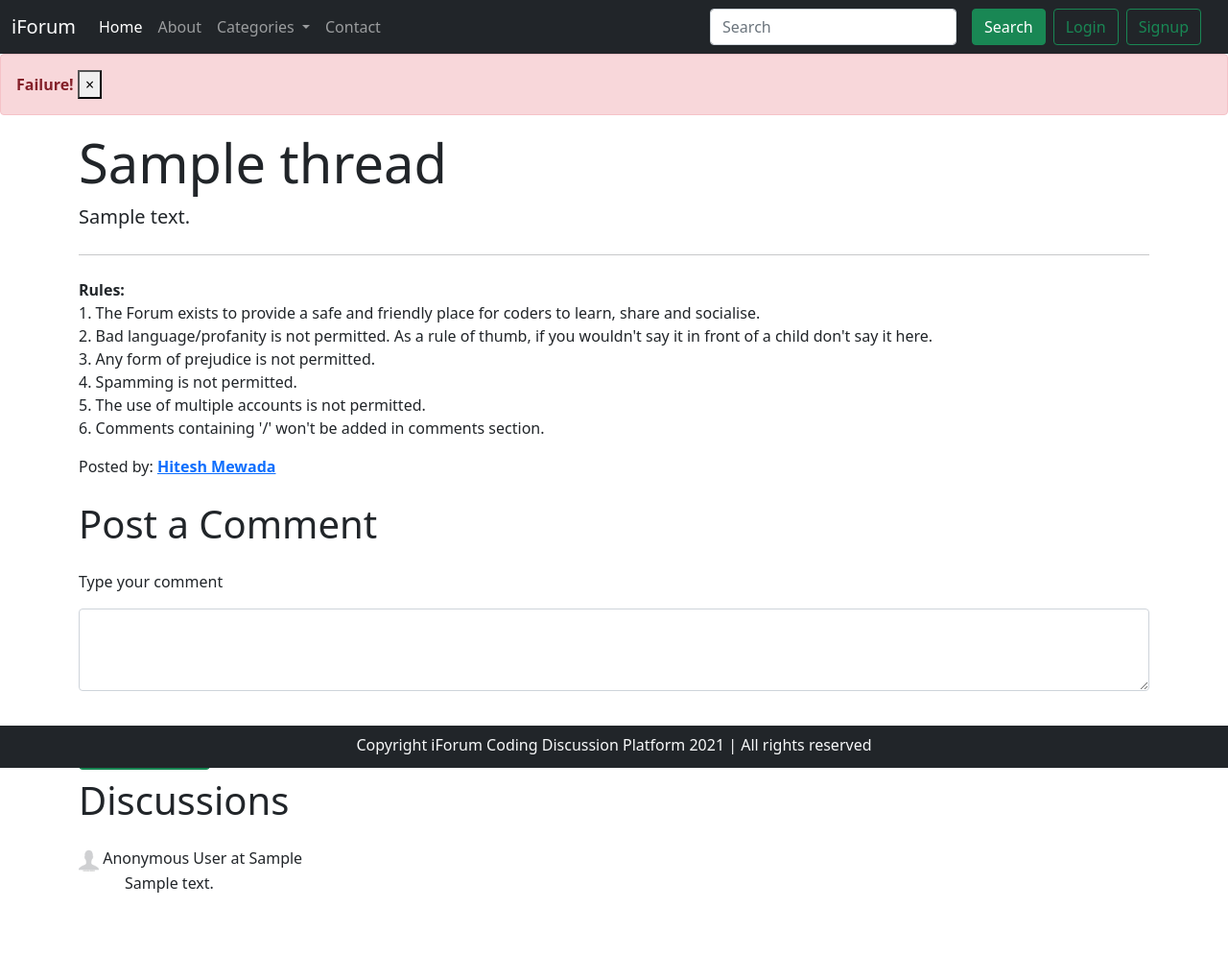
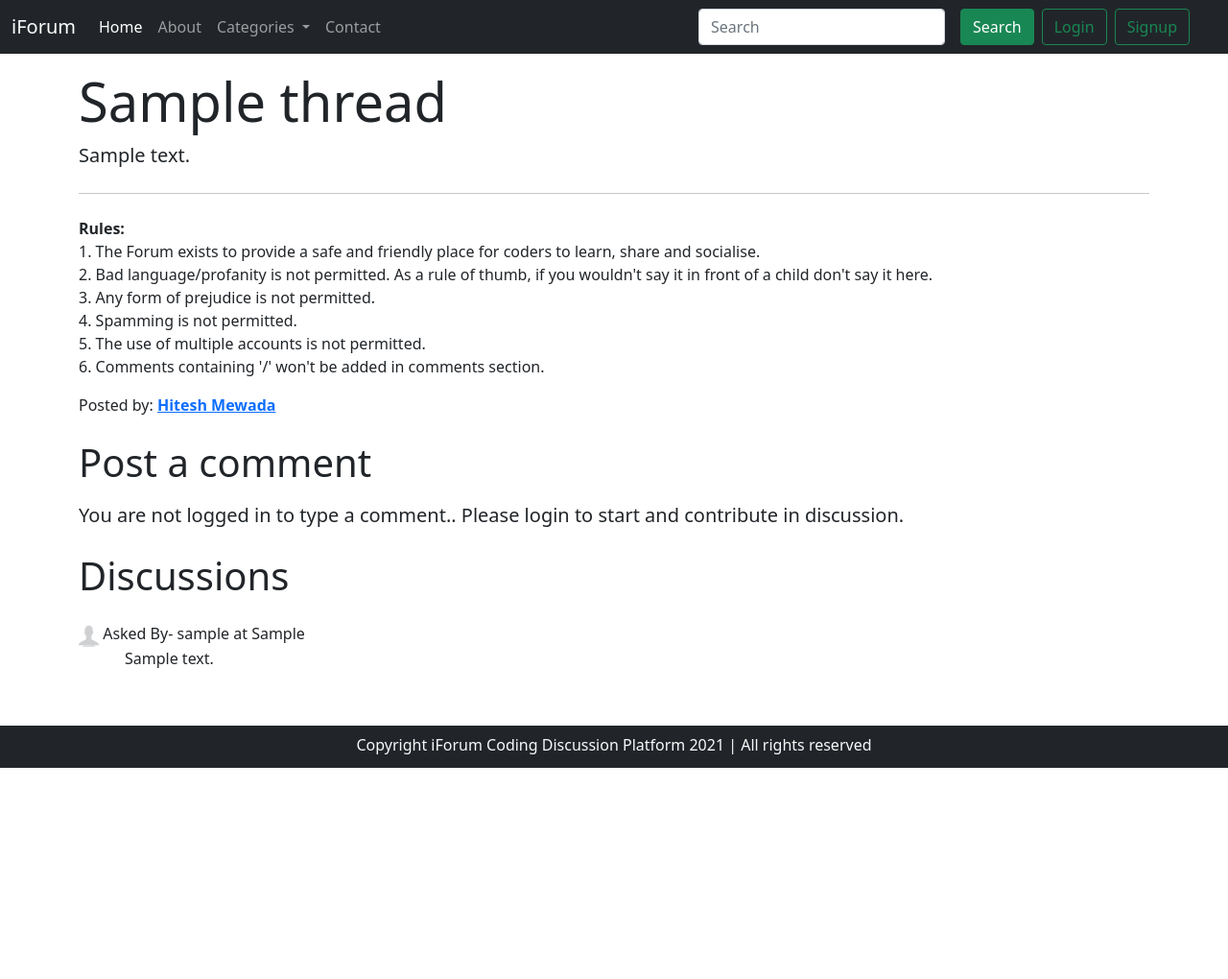
Before and after one commit to hiteshmewada/forum_in_php, a PHP site: page /thread.php?thread_id=1 in a window 1280 px wide. Shown: the whole page at 96% size. After the commit the page ends 800 px from the top, so only its background shows below. Run offline with PHP 8.4, Linux system fonts and the light colour scheme; tables that the repository leaves empty or names only in its code hold one stand-in row (values such as "Sample post"); data that the repository does not hold is empty.

Commit message:
new functionalities added

```diff
--- a/index.php
+++ b/index.php
@@ -91,7 +91,7 @@
                 $cat = $row['cat_name'];
                 $id = $row['cat_id'];
                 $desc = $row['cat_desc'];
-                echo '<div class="col-md-4">
+                echo '<div class="col-md-4 my-4">
                             <div class="card" style="width: 18rem;">
                                 <img src="https://source.unsplash.com/500x400/?' . $cat . ',coding" class="card-img-top" alt="...">
                                 <div class="card-body">
--- a/partials/_header.php
+++ b/partials/_header.php
@@ -1,4 +1,6 @@
 <?php
+    session_start();
+
     echo '<nav class="navbar navbar-expand-lg navbar-dark bg-dark sticky-top">
     <div class="container-fluid">
         <a class="navbar-brand" href="index.php">iForum</a>
@@ -30,8 +32,16 @@
                     <a class="nav-link" href="contact.php" tabindex="-1">Contact</a>
                 </li>
             </ul>
-            <div class="mx-2">
-                <form class="d-flex">
+            <div class="row mx-2">';
+            if(isset($_SESSION['loggedin']) and $_SESSION['loggedin']==true){
+                echo '<form class="d-flex justify-content-end">
+                        <p class="text-light my-2 "> Welcome '. $_SESSION['useremail'].' </p>
+                        <a href="partials\_logout.php"  class="btn btn-outline-success mx-2"  >LogOut</a>
+                    </form>
+                ';
+            }
+            else{
+                echo '<form class="d-flex">
                 <input class="form-control me-2" type="search" placeholder="Search" aria-label="Search">
                 <button class="btn btn-success mx-2" type="submit">Search</button>
 
@@ -39,10 +49,12 @@
                     Login
                 </button>
                 <button type="button" class="btn btn-outline-success mx-2" data-bs-toggle="modal" data-bs-target="#signupModal" >Signup</button>
-                </form>
+            </form>';
+            }
 
 
-            </div>
+
+           echo ' </div>
 
         </div>
     </div>
@@ -56,7 +68,7 @@
                     <span aria-hidden="true">&times;</span>
                     </button>
                 </div>';
-    else{
+    else if(isset($_GET['signupsuccess'])){
 
         $err= substr($_GET['signupsuccess'],6,strlen($_GET['signupsuccess']));
         // var_dump(substr$_GET['signupsuccess']);
--- a/partials/_loginmodal.php
+++ b/partials/_loginmodal.php
@@ -9,21 +9,18 @@
                 <h5 class="modal-title" id="loginModalLabel">Login to iForum</h5>
                 <button type="button" class="btn-close" data-bs-dismiss="modal" aria-label="Close"></button>
             </div>
-            <form>
+            <form action="partials\_handlelogin.php" method="POST">
             <div class="modal-body">
                     <div class="mb-3">
                         <label for="exampleInputEmail1" class="form-label">Email address</label>
-                        <input type="email" class="form-control" id="exampleInputEmail1" aria-describedby="emailHelp">
-                        <div id="emailHelp" class="form-text">We'll never share your email with anyone else.</div>
+                        <input type="email" class="form-control" id="loginemail" name="loginemail" aria-describedby="emailHelp">
+
                     </div>
                     <div class="mb-3">
                         <label for="exampleInputPassword1" class="form-label">Password</label>
-                        <input type="password" class="form-control" id="exampleInputPassword1">
+                        <input type="password" class="form-control" id="loginpass" name="loginpass">
                     </div>
-                    <div class="mb-3 form-check">
-                        <input type="checkbox" class="form-check-input" id="exampleCheck1">
-                        <label class="form-check-label" for="exampleCheck1">Check me out</label>
-                    </div>
+
                     <button type="submit" class="btn btn-primary">Login</button>
                 </div>
                 <div class="modal-footer">
--- /dev/null
+++ b/partials/_logout.php
@@ -0,0 +1,6 @@
+<?php
+    session_start();
+    echo "Logging you out.... Wait for some time.........";
+    session_destroy();
+    header('Location: /forum_in_php/index.php');
+?>
--- a/thread.php
+++ b/thread.php
@@ -31,9 +31,10 @@
         if ($method == 'POST') {
             // insert into comment table of database
             $comment = $_POST['comment'];
+            $no=$_POST["sno"];
             // $th_desc = $_POST['desc'];
             // echo $comment;
-            $sql="insert into `comments` (`com_desc`,`thread_id`,`com_by`) values('$comment','$id','0')";
+            $sql="insert into `comments` (`com_desc`,`thread_id`,`com_by`) values('$comment','$id','$no')";
             // $sql = "insert into `comments` (`com_desc`,`thread_id`,`com_by`)
             // values('$comment','$id','0')  ";
             $res = mysqli_query($con, $sql);
@@ -63,19 +64,36 @@
             <p>Posted by: <b><a href="https://www.linkedin.com/in/hitu04/" target="_blank">Hitesh Mewada</a></b></p>
         </div>
     </div>
-    <div class="container">
+    <?php
+                if(isset($_SESSION['loggedin']) and $_SESSION['loggedin']==true){
+                        echo '<div class="container">
                         <h1 class="py-2">Post a Comment</h1>
-        <form action="<?php $_SERVER['REQUEST_URI'] ?>" method="POST">
+                        <form action="'.$_SERVER["REQUEST_URI"].'" method="POST">
 
                             <div class="form-group my-3">
                                 <label for="exampleFormControlTextarea1">Type your comment</label>
 
                                 <textarea class="form-control my-3" id="comment" name="comment" rows="3"></textarea>
+                                <input type="hidden" name="sno" value="'.$_SESSION['sno'].'">
                             </div>
                             <br>
                             <button type="submit" class="btn btn-success py-2">Post Comment</button>
                         </form>
                     </div>
+                            ';
+                }
+
+                else{
+                    echo '
+                            <div class="container">
+                            <h1 class="py-2">Post a comment</h1>
+                            <p class="lead">
+                                You are not logged in to type a comment.. Please login to start and contribute in discussion.
+                            </p>
+                            </div>';
+                }
+        ?>
+
     <div class="container">
         <h1 class="py-2">Discussions</h1>
         <?php
@@ -89,10 +107,14 @@
 
             $com = $row['com_desc'];
             $dt=$row['com_dt'];
+            $com_user_id=$row['com_by'];
+            $sql2="select * from `users` where sno='$com_user_id' ";
+            $res2 = mysqli_query($con, $sql2);
+            $row2 = mysqli_fetch_assoc($res2);
+
             echo '<div class="media my-3">
                             <div class="media-body">
-
-                                    <p class="font-weight-bold my-0"><img src="images\profile.jpg" class="inline mr-3" width="21px" height="25px" class="mr-3" alt="..."> Anonymous User at ' . $dt . ' <br><p class="mx-5">' . $com . '</p></p>
+                                    <p class="font-weight-bold my-0 text-dark"><img src="images\profile.jpg" class="inline mr-3" width="21px" height="25px" class="mr-3 " alt="..."> Asked By- '.$row2['user_name'].' at ' . $dt . ' <br></p><p class="mx-5">' . $com . '</p>
                             </div>
                           </div>';
         }
```
Also changed, not shown: partials/_handlelogin.php (added, +24 -0 lines), threadlist.php (+29 -5 lines). Lines whose indentation alone changed are shown as unchanged.
